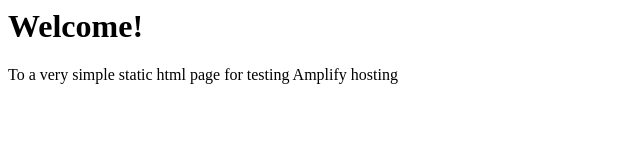
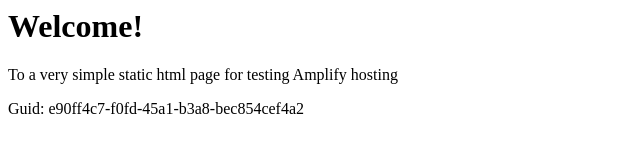
Before and after one commit to aws-aemilia-yul/Github-PR-Commit-Integration-Test-DoNotTouch-Gith-OKSLNVO2-v1-preprod-ca-central-1, a website: page src/index.html in a window 1280 px wide. Shown: the whole page, without its empty margins (0-640 px from the left). Drawn offline with Linux system fonts and the light colour scheme.

Commit message:
commit from integ tests

```diff
--- a/src/index.html
+++ b/src/index.html
@@ -1,3 +1,5 @@
+
+
 <html lang="en">
 
 <head>
@@ -10,6 +12,6 @@
 <body>
     <h1>Welcome!</h1>
     <p>To a very simple static html page for testing Amplify hosting</p>
-</body>
+    <p>Guid: e90ff4c7-f0fd-45a1-b3a8-bec854cef4a2</p></body>
 
 </html>
```
